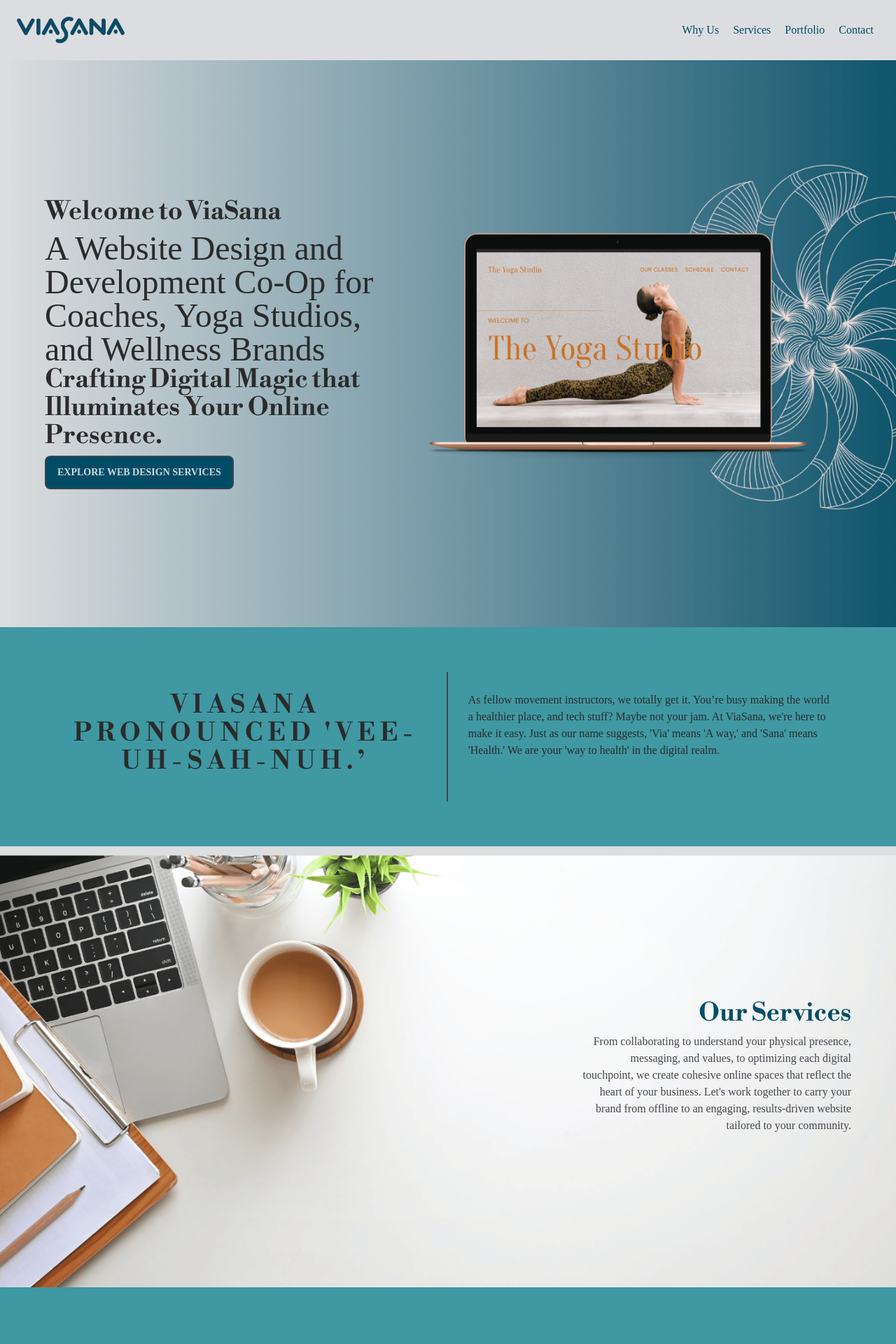
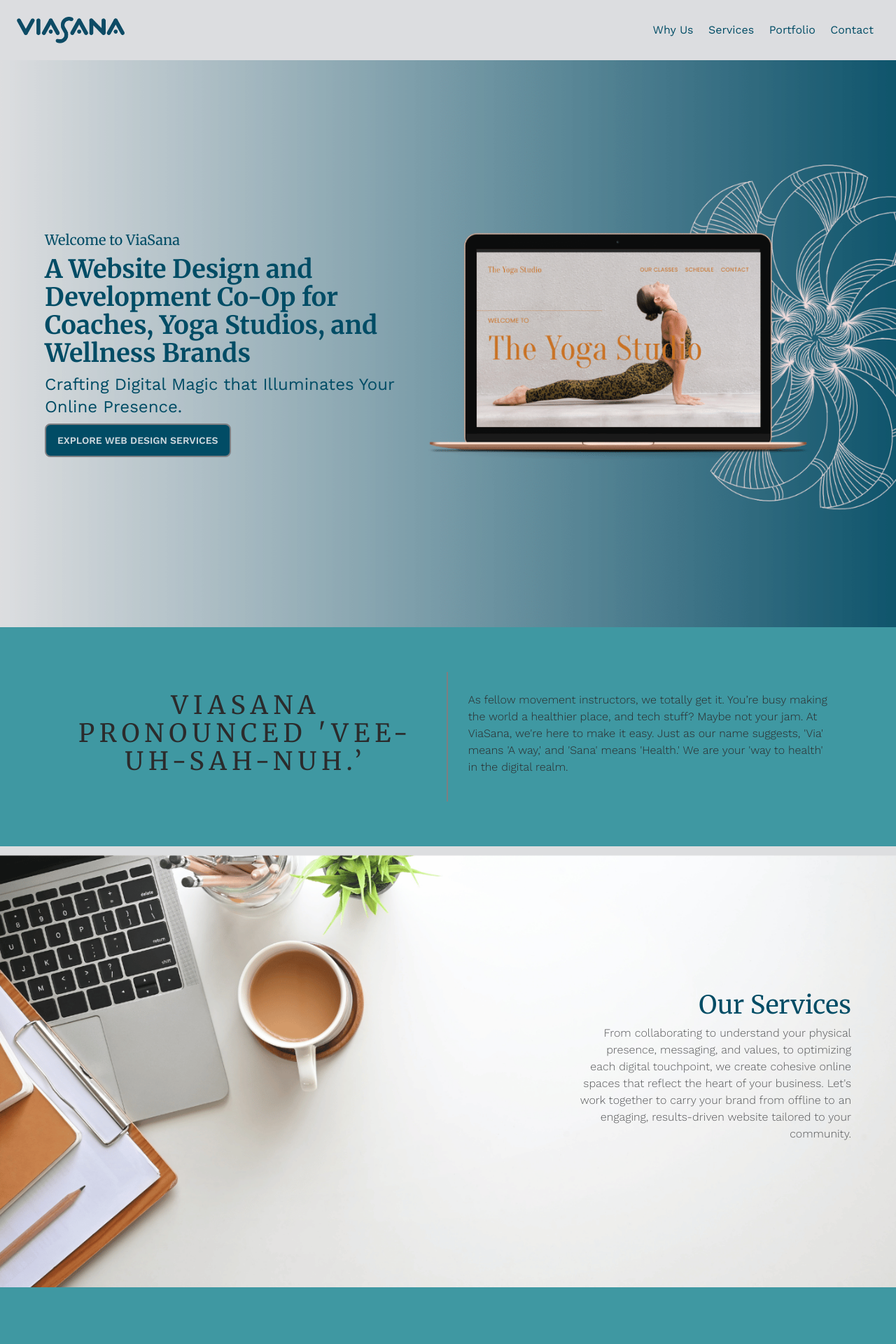
Before and after one commit to ViaSana/viasana-co, a Jekyll site: the page built from home.html, in a window 1280 px wide. Shown: the top 1920 px of the page at 70% size. Built offline with Jekyll 4.4.1, drawn with Linux system fonts in a browser that asks for light colours; nearby versions of some CDN libraries.

Commit message:
font updates

```diff
--- a/Gemfile
+++ b/Gemfile
@@ -1,3 +1,4 @@
 source "https://rubygems.org"
 
 gem "jekyll"
+gem 'wdm', '>= 0.1.0'
--- a/_includes/head.html
+++ b/_includes/head.html
@@ -23,7 +23,7 @@
 <!-- Google Fonts -->
 <link rel="preconnect" href="https://fonts.googleapis.com">
 <link rel="preconnect" href="https://fonts.gstatic.com" crossorigin>
-<link href="https://fonts.googleapis.com/css2?family=Libre+Bodoni:wght@400;500;600;700&family=Source+Sans+3:ital,wght@0,300;0,400;0,500;0,600;0,700;0,800;1,300;1,400;1,500;1,700&display=swap" rel="stylesheet">
+<link href="https://fonts.googleapis.com/css2?family=Merriweather:ital,wght@0,300;0,400;0,700;1,300;1,400;1,700&family=Work+Sans:ital,wght@0,300;0,400;0,500;0,600;0,700;1,300;1,400;1,500;1,600;1,700&display=swap" rel="stylesheet">
 
 <!------------  Social media sharing META Tags ------------>
 <meta property="og:title" content="{{ page.title | default: site.data.site-settings.seo.title }}">
--- a/assets/css/output-style.css
+++ b/assets/css/output-style.css
@@ -31,7 +31,7 @@
   -moz-tab-size: 4; /* 3 */
   -o-tab-size: 4;
      tab-size: 4; /* 3 */
-  font-family: Source Sans 3, sans-serif; /* 4 */
+  font-family: Work Sans, sans-serif; /* 4 */
   font-feature-settings: normal; /* 5 */
   font-variation-settings: normal; /* 6 */
 }
@@ -324,7 +324,7 @@
   --pf: 195 98% 13%;
   --sf: 186 44% 37%;
   --af: 322 61% 21%;
-  --nf: 219 14% 21%;
+  --nf: 228 2% 43%;
   --b2: 220 5% 80%;
   --b3: 220 5% 73%;
   --wa: 43 96% 56%;
@@ -333,9 +333,9 @@
   --pc: 202 19% 84%;
   --sc: 186 31% 89%;
   --ac: 330 27% 86%;
-  --nc: 221 6% 84%;
+  --nc: 228 2% 89%;
   --inc: 268 7% 16%;
-  --suc: 223 2% 85%;
+  --suc: 225 1% 86%;
   --wac: 43 100% 11%;
   --erc: 0 100% 14%;
   --rounded-box: 1rem;
@@ -350,10 +350,10 @@
   --tab-radius: 0.5rem;
   --s: 186 44% 44%;
   --a: 322 61% 28%;
-  --n: 219 14% 28%;
+  --in: 267 35% 81%;
   --b1: 220 5% 87%;
-  --in: 267 35% 81%;
-  --su: 223 5% 29%;
+  --n: 228 2% 50%;
+  --su: 225 2% 34%;
 }
 html, body {
         max-width: 100vw;
@@ -366,29 +366,56 @@
   padding: 5%;
 }
 h1 {
-  font-size: 3rem;
-  line-height: 1;
+  margin-bottom: 0.5rem;
+  font-family: merriweather, serif;
+  font-size: 1.5rem;
+  line-height: 2rem;
+}
+@media (min-width: 768px) {
+  h1 {
+    font-size: 2.25rem;
+    line-height: 2.5rem;
+  }
 }
 h2, h3, h4 {
   margin-bottom: 0.5rem;
-  font-family: Libre Bodoni, serif;
-  font-weight: 700;
 }
+h2 {
+  font-family: merriweather, serif;
+  font-size: 1.5rem;
+  line-height: 2rem;
+}
+@media (min-width: 768px) {
   h2 {
     font-size: 2.25rem;
     line-height: 2.5rem;
   }
+}
 h3 {
-  font-family: Source Sans 3, sans-serif;
+  font-family: merriweather, serif;
+  font-size: 1.25rem;
+  line-height: 1.75rem;
+}
+@media (min-width: 768px) {
+  h3 {
     font-size: 1.875rem;
     line-height: 2.25rem;
   }
+}
+h4 {
+  font-family: Work Sans, sans-serif;
+  font-size: 1.125rem;
+  line-height: 1.75rem;
+}
+@media (min-width: 768px) {
   h4 {
     font-size: 1.5rem;
     line-height: 2rem;
   }
+}
 p {
   margin-bottom: 0.5rem;
+  font-family: Work Sans, sans-serif;
   font-weight: 300;
 }
 p:last-child {
@@ -1271,10 +1298,6 @@
 .border-r-2 {
   border-right-width: 2px;
 }
-.border-white {
-  --tw-border-opacity: 1;
-  border-color: rgb(255 255 255 / var(--tw-border-opacity));
-}
 .border-neutral {
   --tw-border-opacity: 1;
   border-color: hsl(var(--n) / var(--tw-border-opacity));
@@ -1351,7 +1374,10 @@
   text-align: right;
 }
 .font-sans {
-  font-family: Source Sans 3, sans-serif;
+  font-family: Work Sans, sans-serif;
+}
+.font-serif {
+  font-family: merriweather, serif;
 }
 .text-3xl {
   font-size: 1.875rem;
@@ -1361,8 +1387,12 @@
   font-size: 3.75rem;
   line-height: 1;
 }
-.font-semibold {
-  font-weight: 600;
+.text-xl {
+  font-size: 1.25rem;
+  line-height: 1.75rem;
+}
+.font-bold {
+  font-weight: 700;
 }
 .uppercase {
   text-transform: uppercase;
--- a/home.html
+++ b/home.html
@@ -13,10 +13,10 @@
 {% include site_header.html %}
 
 <section class="flex items-center bg-image bg-laptop p-5p min-h-90 mx-scrn">
-    <div class="max-w-lg">
-        <h2>{{site.data.site_copy.section_1.h2_1}}</h2>
-        <h1>{{site.data.site_copy.section_1.h1}}</h1>
-        <h2>{{site.data.site_copy.section_1.h2_2}}</h2>
+    <div class="max-w-lg text-primary">
+        <div class="font-serif text-xl mb-2">{{site.data.site_copy.section_1.h2_1}}</div>
+        <h1 class="font-bold">{{site.data.site_copy.section_1.h1}}</h1>
+        <h4>{{site.data.site_copy.section_1.h2_2}}</h4>
         <a role="button" class="btn btn-primary" href="{{site.data.site_copy.section_1.btn.link}}">{{site.data.site_copy.section_1.btn.text}}</a>
     </div>
 </section>
```
Also changed, not shown: style.css (+6 -6 lines), tailwind.config.js (+5 -5 lines), Gemfile.lock. Lines whose indentation alone changed are shown as unchanged.
